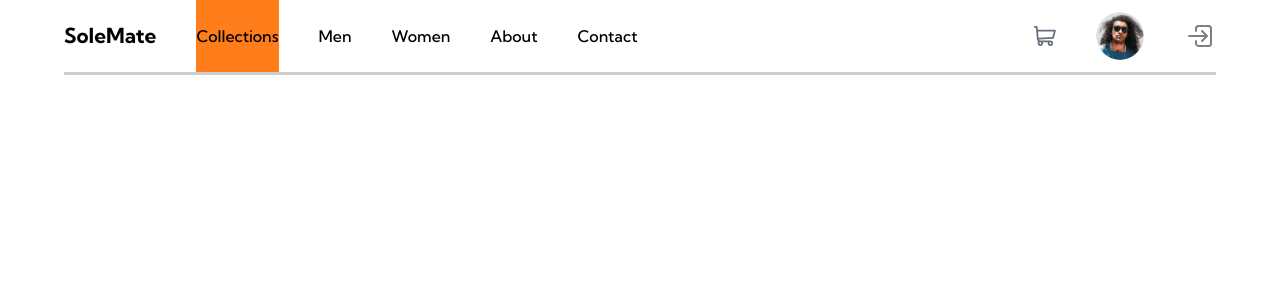
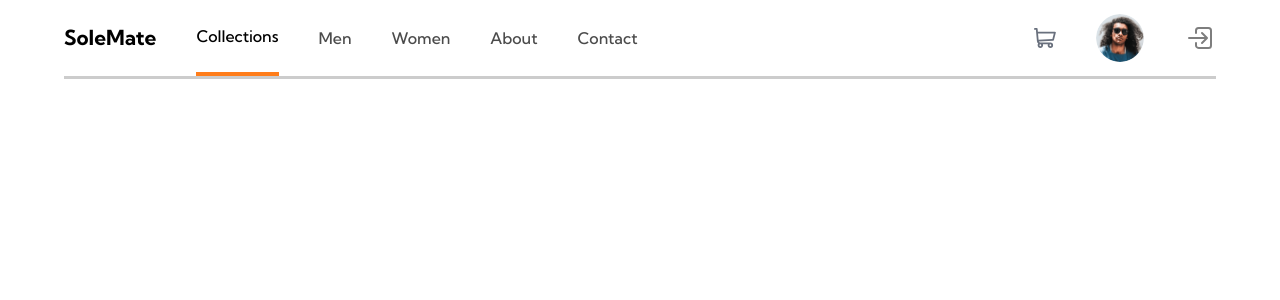
Before and after one commit to khennyboy/shoe-store-clients, a Next.js app: page / in a window 1280 px wide. Shown: the top 300 px of the page. Built offline with nearby package versions, Linux system fonts and the light colour scheme.

Commit message:
nav almost done

```diff
--- a/app/_components/nav.jsx
+++ b/app/_components/nav.jsx
@@ -78,15 +78,25 @@ export default function Nav() {
             (each.name === "Women" && isFilter === "women");
 
           return (
-            <Link
-              href={each.path}
-              className={`navBtn py-4 font-medium md:py-6 hover:md:border-b-4 hover:md:border-b-DarkOrange ${
-                isActive ? "bg-DarkOrange text-white" : ""
+            <div
+              className={`relative block w-full cursor-default border-b-2 py-4 text-start font-medium text-white transition-all duration-300 ease-linear hover:opacity-100 md:w-fit md:border-b-0 md:py-6 md:text-black ${
+                isActive
+                  ? "border-b-white opacity-100 md:border-b-4 md:border-b-DarkOrange"
+                  : "border-b-black/20 opacity-70 hover:md:border-b-4 hover:md:border-b-DarkOrange"
               }`}
               key={index}
             >
-              <span>{each.name}</span>
-            </Link>
+              <Link
+                href={each.path}
+                onClick={() => {
+                  if (openNav) {
+                    setOpenNav(false);
+                  }
+                }}
+              >
+                {each.name}
+              </Link>
+            </div>
           );
         })}
       </div>
--- a/app/globals.css
+++ b/app/globals.css
@@ -3,9 +3,10 @@
 @tailwind utilities;
 
 .navBtn {
-  @apply block w-full cursor-default border-b-2 border-b-black/20 text-start text-white transition-all duration-300 ease-linear hover:opacity-70 md:w-fit md:border-b-0 md:text-black;
+  @apply relative;
 }
 
-.navBtn span {
-  @apply cursor-pointer;
+.navBtn.active::after {
+  content: "";
+  @apply absolute bottom-0 left-0 h-[4px] w-full bg-DarkOrange;
 }
```
